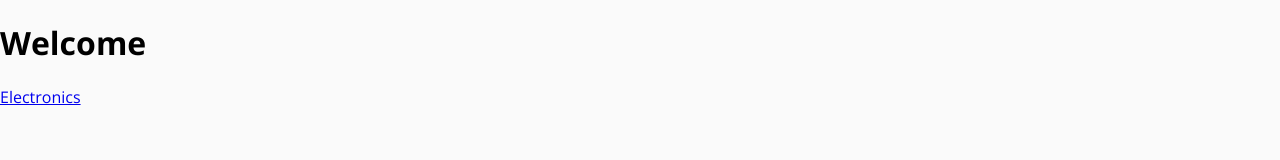
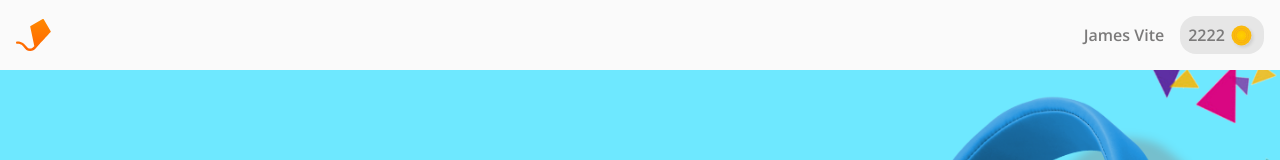
Before and after one commit to alxmcr/aerolab-ts-store, a React (Create React App) app: page / in a window 1280 px wide. Shown: the top 160 px of the page. Built offline with nearby package versions, Linux system fonts and the light colour scheme.

Commit message:
Fix Problem

```diff
--- a/src/App.tsx
+++ b/src/App.tsx
@@ -1,8 +1,10 @@
+// import { UserAuthState } from 'componentsTypes';
 import { UserAuthState } from 'componentsTypes';
 import { AuthContext } from 'context/AuthContext';
 import { invalidUser, isUserAuthenticated, mapperToUserAuthStateAPI } from 'helpers/userHelpers';
 import { useAuth } from 'hooks/useAuth';
 import { useEffect, useState } from 'react';
+// import { useEffect, useState } from 'react';
 import { BrowserRouter } from 'react-router-dom';
 import { SwitchRoutesApp } from 'routing/SwitchRoutesApp';
 import styles from './App.module.css';
@@ -19,15 +21,19 @@ function App() {
   }, [me, loading])
 
   return (
-    <BrowserRouter>
-      <AuthContext.Provider value={{ me: authValue }}>
+    <AuthContext.Provider value={{ me: authValue }}>
+      {authValue.id === null
+        ? <p>Loading</p>
+        :
         <div className={styles.App}>
-          <SwitchRoutesApp
-            isAuthenticated={isUserAuthenticated(authValue)}
-          />
+          <BrowserRouter>
+            <SwitchRoutesApp
+              isAuthenticated={isUserAuthenticated(authValue)}
+            />
+          </BrowserRouter >
         </div>
-      </AuthContext.Provider>
-    </BrowserRouter >
+      }
+    </AuthContext.Provider>
   );
 }
 
--- a/src/routing/SwitchRoutesApp.tsx
+++ b/src/routing/SwitchRoutesApp.tsx
@@ -1,12 +1,11 @@
 import { SwitchRoutesAppProps } from "componentsTypes"
 import { CategoryPage } from "pages/CategoryPage/CategoryPage"
-import { HomePage } from "pages/HomePage/HomePage"
 import { Redirect, Route, Switch } from "react-router-dom"
 
 export const SwitchRoutesApp = ({ isAuthenticated }: SwitchRoutesAppProps) => {
     return (
         <Switch>
-            <Route path="/" component={HomePage} exact />
+            <Route path="/" component={CategoryPage} exact />
             {
                 isAuthenticated
                     ? <Route path="/category" component={CategoryPage} />
```
